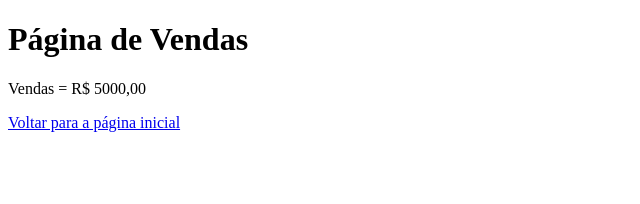
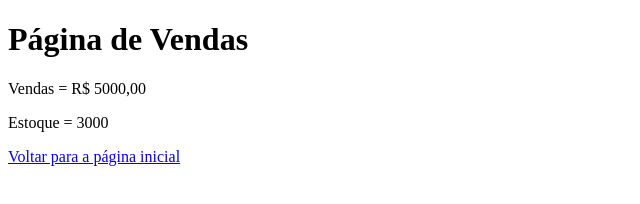
Before and after one commit to cleversonfdo/aulagithubcsharp, a plain HTML site: page vendas.html in a window 1280 px wide. Shown: the whole page, without its empty margins (0-640 px from the left). Drawn offline with Linux system fonts and the light colour scheme.

Commit message:
Upload arquivo de vendas

```diff
--- a/vendas.html
+++ b/vendas.html
@@ -9,6 +9,7 @@
 <body>
     <h1>Página de Vendas</h1>
     <p>Vendas = R$ 5000,00</p>
+    <p>Estoque = 3000</p>
     <a href="index.html"> Voltar para a página inicial</a>
 
 </body>
```
